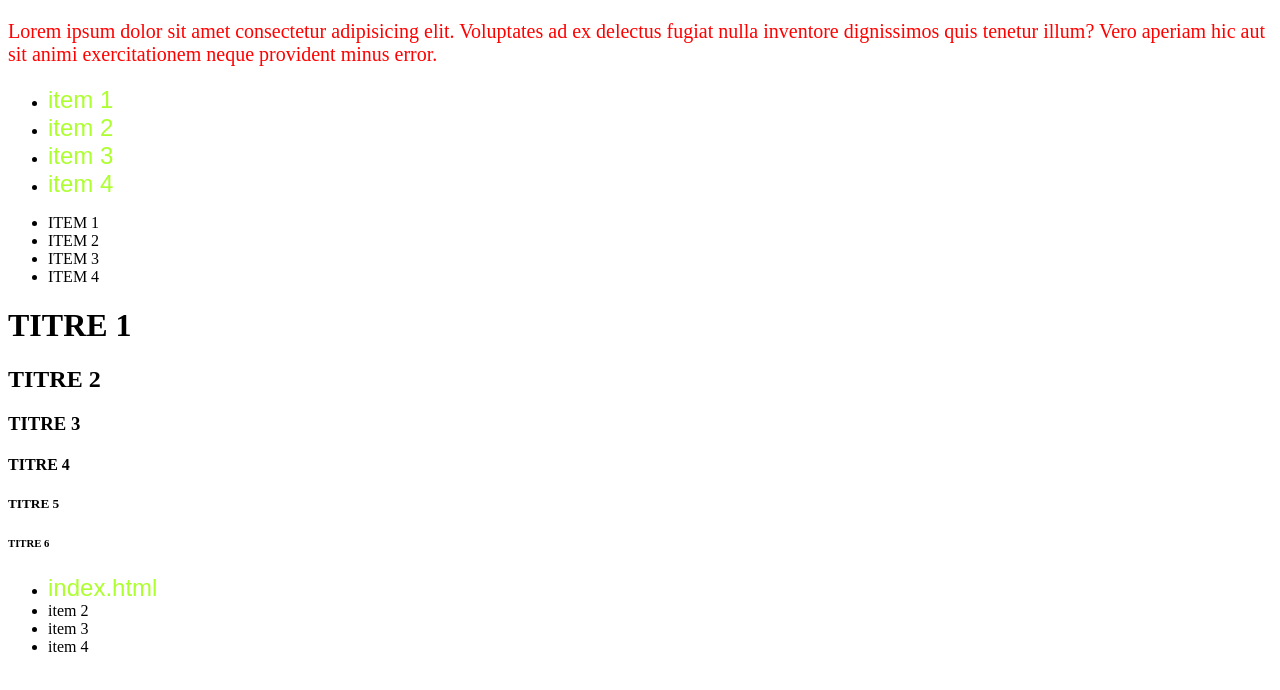
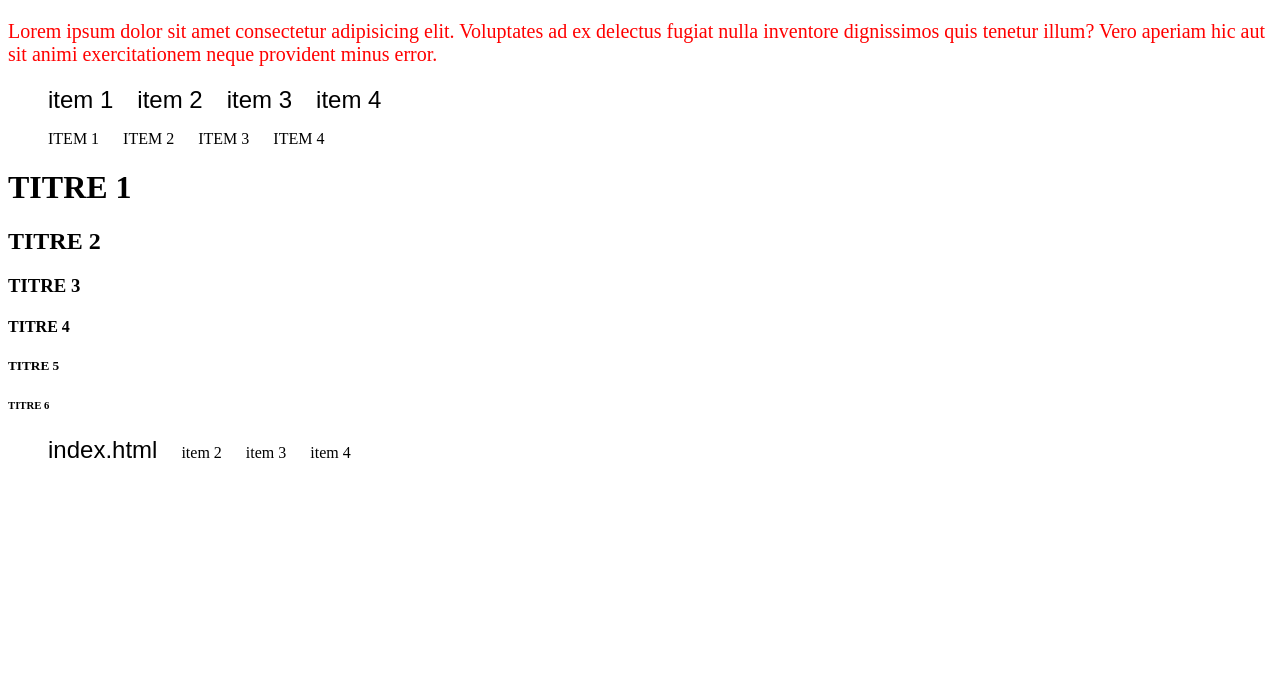
Before and after one commit to mnwilliam/Webpbase, a plain HTML site: page index.html in a window 1280 px wide. Drawn offline with Linux system fonts and the light colour scheme.

Commit message:
Update style.css

```diff
--- a/style.css
+++ b/style.css
@@ -1,6 +1,12 @@
 p{
     color:red;
     font-size: 20px
+}
+
+a, ul li a{
+    text-decoration: none;
+    font-size: 24px;
+    color:black
 }
 
 a{
@@ -9,3 +15,9 @@ a{
     font-size:24px;
     font-family:Arial, Helvetica, sans-serif;
 }
+
+li{
+    list-style: none;
+    display: inline;
+    padding-right: 20px;
+}
```
